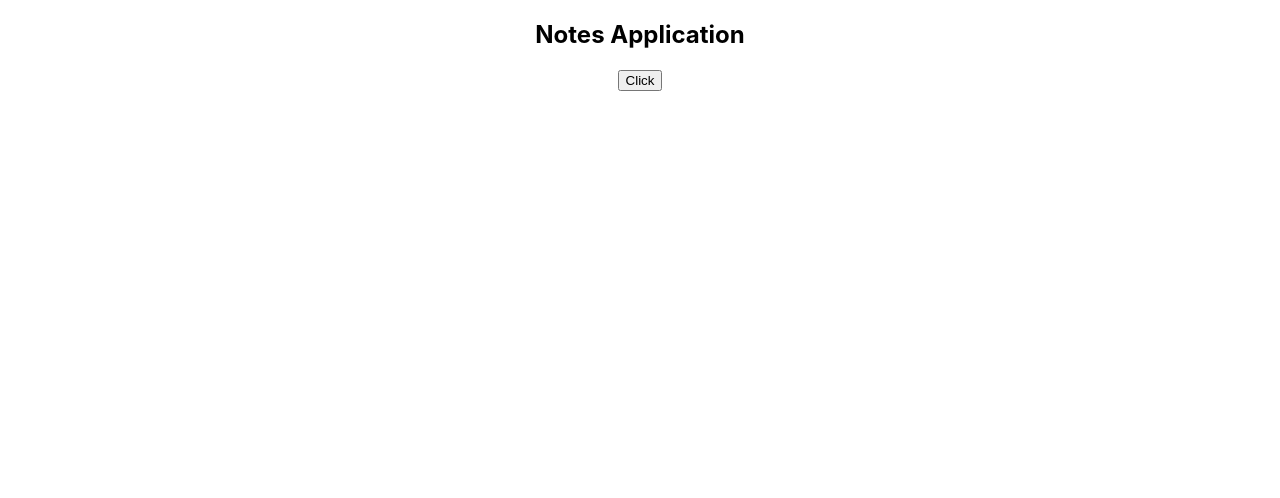
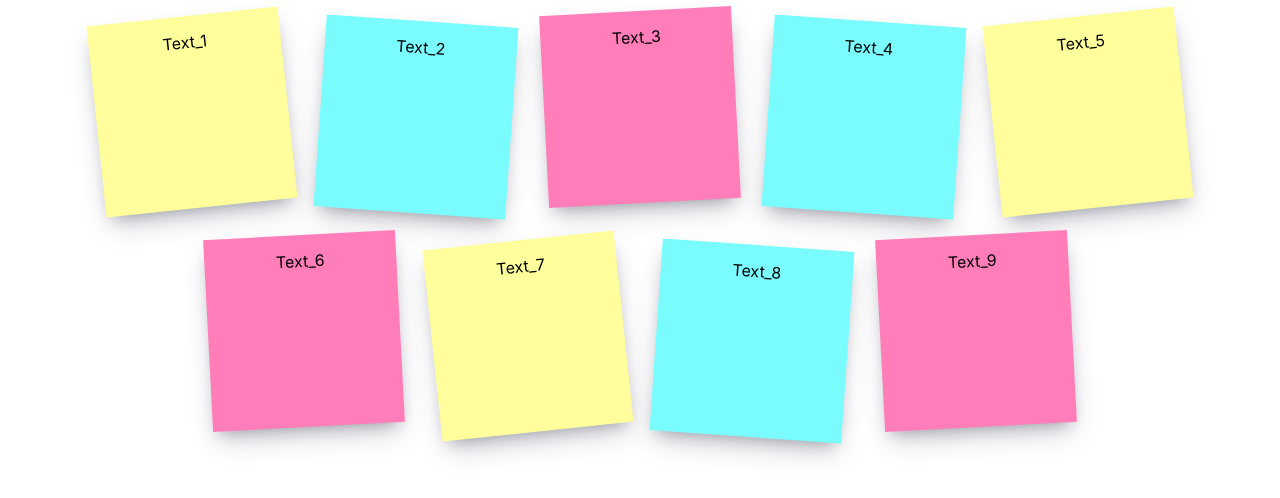
Before and after one commit to AtharvaSKarande/Notes-App-in-React, a React (Vite) app: page / in a window 1280 px wide. Shown: the top 498 px of the page. Built offline with nearby package versions, Linux system fonts and the light colour scheme.

Commit message:
Created UI for notes.

```diff
--- a/src/App.css
+++ b/src/App.css
@@ -1,3 +1,9 @@
 .App{
     text-align: center;
 }
+
+.notes-list{
+    display: flex;
+    flex-wrap: wrap;
+    justify-content: center;
+}
--- a/src/App.jsx
+++ b/src/App.jsx
@@ -1,34 +1,35 @@
-import {useState} from 'react'
-import axios from 'axios'
-import './App.css'
+import { useState, useEffect } from "react";
+import axios from "axios";
+import dummyNotes from "./notes/DummyNotes";
+import Note from "./components/Note/Note.jsx";
+import "./App.css";
 
 function App() {
-    const [Notes,setNotes] = useState([]);
+  const [Notes, setNotes] = useState([]);
 
-  const getNotes = async() =>{
-    try{
-      const response = await axios.get('http://localhost:5000/notes')
-      setNotes(response.data.notes)
-      console.log(Notes)
-    } catch(error){
-      console.log(error)
-    }
-  }
+  useEffect(() => {
+    setNotes(dummyNotes);
+  }, []);
+
+  // const getNotes = async() =>{
+  //   try{
+  //     const response = await axios.get('http://localhost:5000/notes')
+  //     setNotes(response.data.notes)
+  //     console.log(Notes)
+  //   } catch(error){
+  //     console.log(error)
+  //   }
+  // }
 
   return (
     <div className="App">
-      <h2>Notes Application</h2>
-      <div>
-        <button onClick={getNotes}>Click</button>
+      <div className="notes-list">
+        {Notes.map((item, index) => {
+          return <Note note={item} key={index} />;
+        })}
       </div>
-      {Notes.length>0 &&
-      <div>
-        <h4>{Notes[0].text}</h4>
-        <h4>{Notes[0].link}</h4>
-      </div>
-      }
     </div>
-  )
+  );
 }
 
-export default App
+export default App;
--- /dev/null
+++ b/src/components/Note/Note.css
@@ -0,0 +1,41 @@
+.note{
+    background-color: #feff9c;
+    color: black;
+    height: 10em;
+    width: 10em;
+    margin: 1em;
+    padding: 1em;
+    text-decoration: none;
+    display: flex;
+    position: relative;
+    flex-direction: column;
+    transform: rotate(-6deg);
+    transition: all ease 0.3s;
+    box-shadow: rgba(50, 50, 93, 0.25) 0px 13px 27px -5px, rgba(0, 0, 0, 0.3) 0px 8px 16px -8px;
+}
+
+.note:nth-child(even){
+    background-color: #7afcff;
+    transform: rotate(4deg);
+    top:5px;
+}
+
+.note:nth-child(3n){
+    background-color: #ff7eb9;
+    transform: rotate(-3deg);
+    top:-5px;
+}
+
+.note:hover{
+    transform: scale(1.5);
+    z-index: 5;
+    box-shadow: rgba(0, 0, 0, 0.56) 0px 22px 70px 4px;
+}
+
+.note_text{
+    flex:1;
+}
+
+.note_link{
+    display: none;
+}
--- /dev/null
+++ b/src/components/Note/Note.jsx
@@ -0,0 +1,15 @@
+import "./Note.css";
+
+const Note = (props) => {
+  return (
+    <div className="note">
+      <div className="note_text">{props.note.text}</div>
+
+      <div className="note_link">
+        <a href={props.note.link}>{props.note.link}</a>
+      </div>
+    </div>
+  );
+};
+
+export default Note;
--- a/src/index.css
+++ b/src/index.css
@@ -11,3 +11,12 @@ code {
   font-family: source-code-pro, Menlo, Monaco, Consolas, 'Courier New',
     monospace;
 }
+
+html,
+body,
+#root {
+  width:100%;
+  height: 100%;
+  margin: 0;
+  padding: 0;
+}
--- /dev/null
+++ b/src/notes/DummyNotes.jsx
@@ -0,0 +1,5 @@
+
+const dummyNotes = [ {text:"Text_1",link:"Link_1"}, {text:"Text_2",link:"Link_2"}, {text:"Text_3",link:"Link_3"}, {text:"Text_4",link:"Link_4"},
+{text:"Text_5",link:"Link_5"}, {text:"Text_6",link:"Link_6"}, {text:"Text_7",link:"Link_7"}, {text:"Text_8",link:"Link_8"}, {text:"Text_9",link:"Link_9"},]
+
+export default dummyNotes
```
